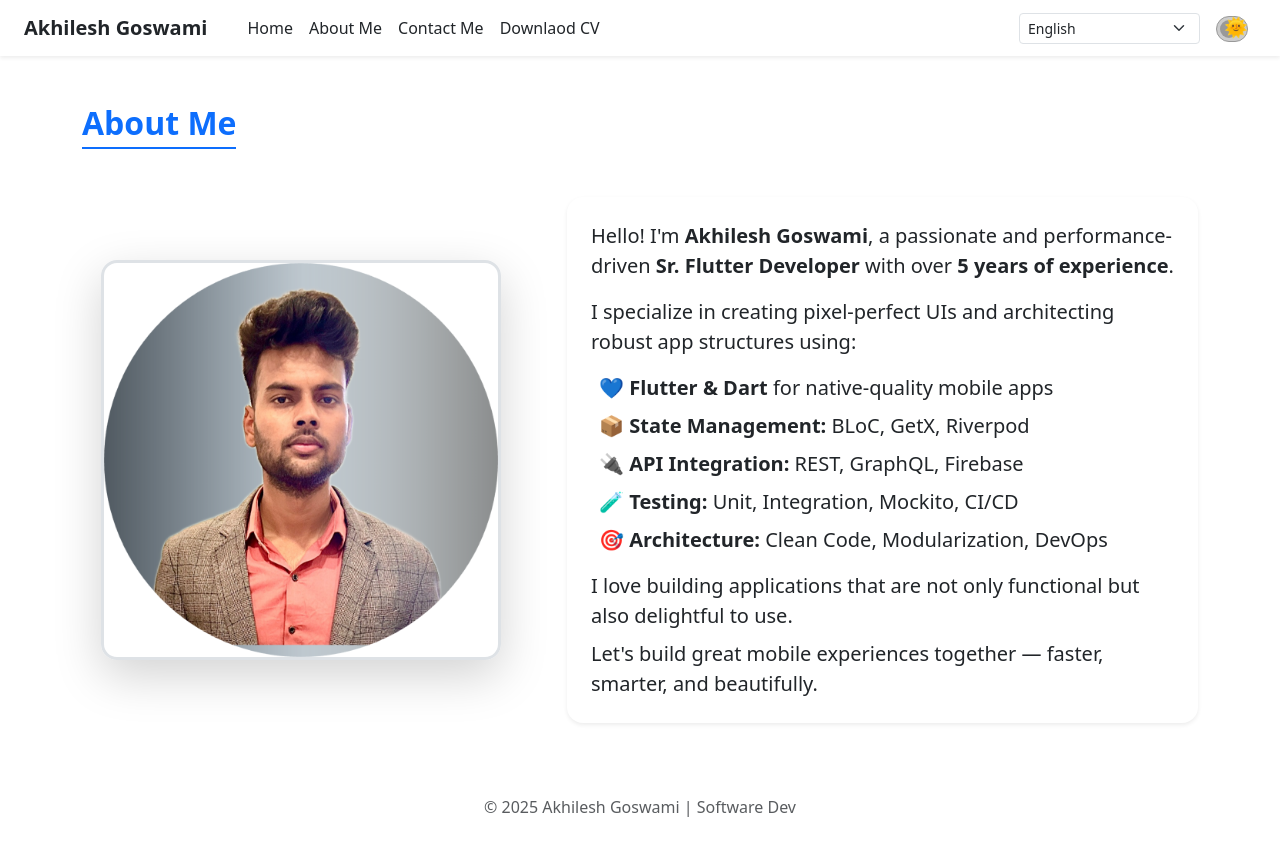
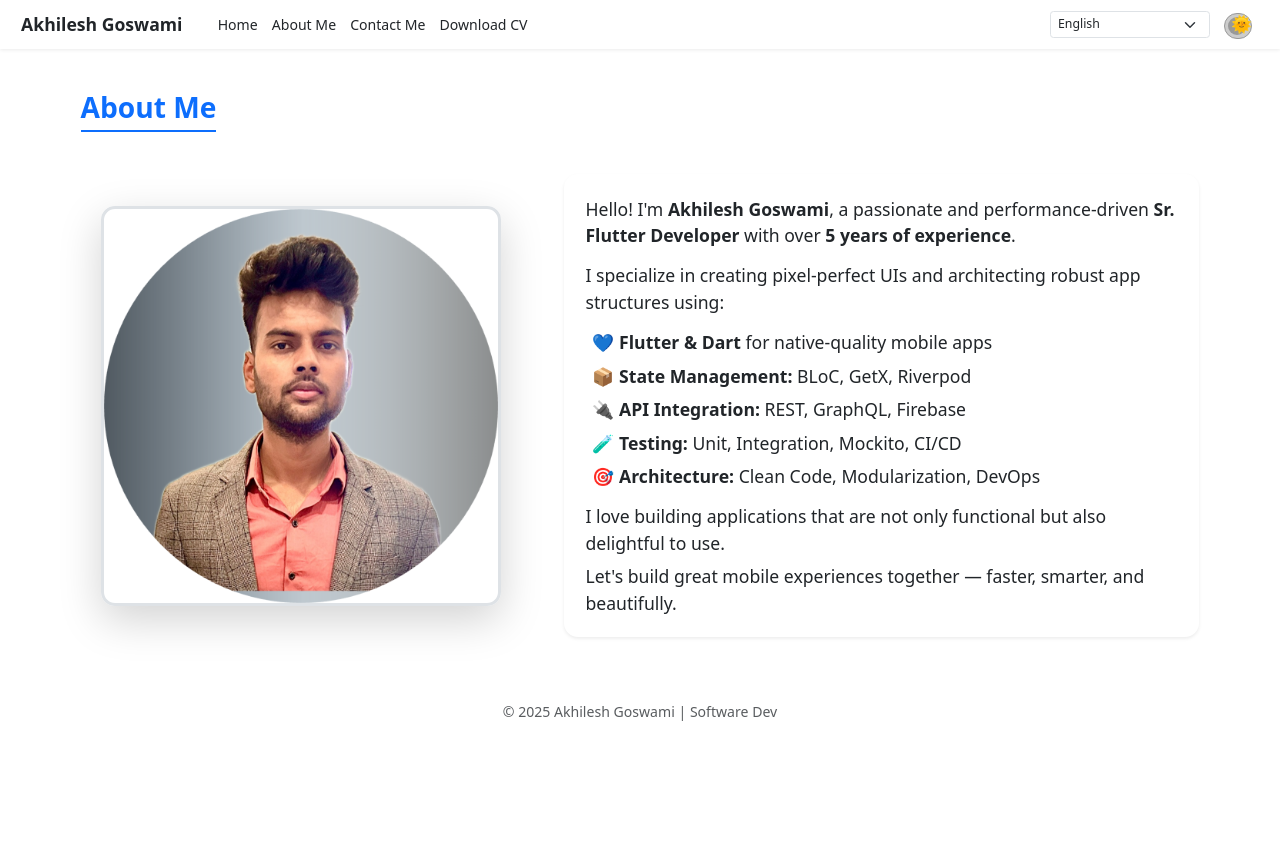
Before and after one commit to akhileshgoswami/portfolio_flask, a Flask app: page /about in a window 1280 px wide. After the commit the page ends 721 px from the top, so only its background shows below. Run offline with Flask 3, Linux system fonts and the light colour scheme; some libraries are stand-ins or nearby versions.

Commit message:
updated code fixed nav bar

```diff
--- a/templates/index.html
+++ b/templates/index.html
@@ -10,7 +10,7 @@
         opacity: 0.1;
         z-index: 1;
       "></div>
-  <div class="position-relative" style="z-index: 2; padding: 2rem; color: var(--hero-text-color);">
+  <div class="position-relative" style="z-index: 2; padding: 2rem;">
     <h1 class="display-4 fw-bold" data-translate="index_hero_greeting">
       👋 Hi, I'm Akhilesh Goswami
     </h1>
--- a/templates/navbar.html
+++ b/templates/navbar.html
@@ -1,10 +1,14 @@
 <!DOCTYPE html>
 <html lang="en" data-theme="light">
+
 <head>
   <meta charset="UTF-8" />
   <meta name="viewport" content="width=device-width, initial-scale=1" />
   <title>Akhilesh Goswami</title>
+
+  <!-- Bootstrap CSS -->
   <link href="https://cdn.jsdelivr.net/npm/bootstrap@5.3.3/dist/css/bootstrap.min.css" rel="stylesheet" />
+
   <style>
     :root {
       --text-color: #212529;
@@ -12,45 +16,98 @@
       --border-color: #0d6efd;
       --nav-bg: #ffffff;
     }
+
     [data-theme="dark"] {
       --text-color: #f1f1f1;
       --card-bg: #1e1e1e;
       --border-color: #ffc107;
       --nav-bg: #1e1e1e;
     }
+
+    html {
+      font-size: clamp(14px, 1.1vw, 18px);
+    }
+
     body {
       background-color: var(--card-bg);
       color: var(--text-color);
     }
-    .navbar, .navbar a, .navbar .nav-link, .navbar-brand {
+
+    .navbar,
+    .navbar a,
+    .navbar .nav-link,
+    .navbar-brand {
       background-color: var(--nav-bg) !important;
       color: var(--text-color) !important;
     }
-    .custom-toggle { width: 50px; height: 26px; background-color: #ccc; border-radius: 30px; border: 1px solid #999; appearance: none; position: relative; cursor: pointer; }
-    .custom-toggle:checked { background-color: var(--border-color); }
-    .custom-toggle:focus { outline: none; }
-    #themeIcon { font-size: 1.2rem; pointer-events: none; }
-    iframe[id^="goog-gt-"] { visibility: hidden; width: 0; height: 0; border: none; }
-    #languageSwitcher option { padding-left: 5px; }
-    #selectedLanguageDisplay { margin-left: 10px; font-weight: 500; }
+
+    #togglerIcon {
+      font-size: 1.8rem;
+      color: var(--text-color);
+    }
+
+    .custom-toggle {
+      width: 50px;
+      height: 26px;
+      background-color: #ccc;
+      border-radius: 30px;
+      border: 1px solid #999;
+      appearance: none;
+      position: relative;
+      cursor: pointer;
+    }
+
+    .custom-toggle:checked {
+      background-color: var(--border-color);
+    }
+
+    .custom-toggle:focus {
+      outline: none;
+    }
+
+    #themeIcon {
+      font-size: 1.2rem;
+      pointer-events: none;
+    }
+
+    iframe[id^="goog-gt-"] {
+      visibility: hidden;
+      width: 0;
+      height: 0;
+      border: none;
+    }
+
+    #languageSwitcher option {
+      padding-left: 5px;
+    }
+
+    #google_translate_element {
+      visibility: hidden;
+      height: 0;
+    }
   </style>
 </head>
+
 <body>
-  <nav class="navbar navbar-expand-lg px-4 shadow-sm">
+  <!-- ✅ Navbar -->
+  <nav class="navbar navbar-expand-lg navbar-light px-4 shadow-sm">
     <a class="navbar-brand fw-bold" href="/">Akhilesh Goswami</a>
-    <button class="navbar-toggler" type="button" data-bs-toggle="collapse" data-bs-target="#navbarNavDropdown">
-      <span class="navbar-toggler-icon" style="filter: invert(1);"></span>
+    <button class="navbar-toggler" type="button" data-bs-toggle="collapse" data-bs-target="#navbarNav"
+      aria-controls="navbarNav" aria-expanded="false" aria-label="Toggle navigation" id="togglerBtn">
+      <span id="togglerIcon">☰</span>
     </button>
-    <div class="collapse navbar-collapse" id="navbarNavDropdown">
+
+    <div class="collapse navbar-collapse" id="navbarNav">
       <ul class="navbar-nav ms-3">
         <li class="nav-item"><a class="nav-link" href="/">Home</a></li>
         <li class="nav-item"><a class="nav-link" href="/about">About Me</a></li>
         <li class="nav-item"><a class="nav-link" href="/contact">Contact Me</a></li>
-        <li class="nav-item"><a class="nav-link" href="/view-cv">Downlaod CV</a></li>
+        <li class="nav-item"><a class="nav-link" href="/view-cv">Download CV</a></li>
       </ul>
+
+      <!-- Theme & Language Switcher -->
       <div class="ms-auto d-flex align-items-center gap-3">
         <select id="languageSwitcher" class="form-select form-select-sm notranslate" onchange="translateLanguage(this)">
-          <option value="en">English</option>
           <option value="af">Afrikaans</option>
           <option value="sq">Albanian</option>
           <option value="am">Amharic</option>
@@ -71,6 +128,7 @@
           <option value="cs">Czech</option>
           <option value="da">Danish</option>
           <option value="nl">Dutch</option>
+          <option value="en">English</option>
           <option value="eo">Esperanto</option>
           <option value="et">Estonian</option>
           <option value="fi">Finnish</option>
@@ -94,13 +152,13 @@
           <option value="ga">Irish</option>
           <option value="it">Italian</option>
           <option value="ja">Japanese</option>
-          <option value="jv">Javanese</option>
+          <option value="jw">Javanese</option>
           <option value="kn">Kannada</option>
           <option value="kk">Kazakh</option>
           <option value="km">Khmer</option>
           <option value="rw">Kinyarwanda</option>
           <option value="ko">Korean</option>
-          <option value="ku">Kurdish</option>
+          <option value="ku">Kurdish (Kurmanji)</option>
           <option value="ky">Kyrgyz</option>
           <option value="lo">Lao</option>
           <option value="la">Latin</option>
@@ -159,30 +217,29 @@
           <option value="yi">Yiddish</option>
           <option value="yo">Yoruba</option>
           <option value="zu">Zulu</option>
+          <!-- Add more as needed -->
         </select>
 
         <div class="form-check form-switch position-relative">
           <input class="form-check-input custom-toggle" type="checkbox" id="themeSwitch" />
-          <label class="form-check-label position-absolute top-50 start-50 translate-middle" for="themeSwitch" id="themeIcon">🌞</label>
+          <label class="form-check-label position-absolute top-50 start-50 translate-middle" for="themeSwitch"
+            id="themeIcon">🌞</label>
         </div>
       </div>
     </div>
   </nav>
 
-  <div id="google_translate_element" style="visibility:hidden; height:0;"></div>
+  <!-- Google Translate Hidden Container -->
+  <div id="google_translate_element"></div>
 
+  <!-- ✅ JavaScript Logic -->
   <script>
-    function updateLangDisplay(lang) {
-      const select = document.getElementById("languageSwitcher");
-      const selectedText = select.options[select.selectedIndex].text;
-      document.title = "Language: " + selectedText;
-    }
-
+    const savedTheme = localStorage.getItem('theme') || 'light';
+    document.documentElement.setAttribute('data-theme', savedTheme);
+  </script>
+  <script>
     function googleTranslateElementInit() {
-      new google.translate.TranslateElement({
-        pageLanguage: 'en',
-        autoDisplay: false
-      }, 'google_translate_element');
+      new google.translate.TranslateElement({ pageLanguage: 'en' }, 'google_translate_element');
     }
 
     function translateLanguage(select) {
@@ -193,15 +250,37 @@
     }
 
     document.addEventListener('DOMContentLoaded', () => {
+      const togglerIcon = document.getElementById('togglerIcon');
+      const collapseTarget = document.getElementById('navbarNav');
+      const navLinks = document.querySelectorAll('.navbar-nav .nav-link');
+
+      collapseTarget.addEventListener('show.bs.collapse', () => {
+        togglerIcon.textContent = '✖';
+      });
+
+      collapseTarget.addEventListener('hide.bs.collapse', () => {
+        togglerIcon.textContent = '☰';
+      });
+
+      // Close navbar when clicking a link (mobile only)
+      navLinks.forEach(link => {
+        link.addEventListener('click', () => {
+          const collapseInstance = bootstrap.Collapse.getInstance(collapseTarget);
+          if (collapseInstance) {
+            collapseInstance.hide();
+          }
+        });
+      });
+
+      // Restore language
       const savedLang = localStorage.getItem('selectedLang') || 'en';
       const switcher = document.getElementById('languageSwitcher');
       switcher.value = savedLang;
-      updateLangDisplay(savedLang);
 
+      // Restore theme
       const themeSwitch = document.getElementById('themeSwitch');
       const themeIcon = document.getElementById('themeIcon');
       const savedTheme = localStorage.getItem('theme');
-
       if (savedTheme === 'dark') {
         document.documentElement.setAttribute('data-theme', 'dark');
         themeSwitch.checked = true;
@@ -217,7 +296,13 @@
     });
   </script>
 
+
+
+  <!-- Google Translate JS -->
   <script src="//translate.google.com/translate_a/element.js?cb=googleTranslateElementInit"></script>
-  <script src="https://cdn.jsdelivr.net/npm/bootstrap@5.3.3/dist/js/bootstrap.bundle.min.js"></script>
+  <!-- Bootstrap JS -->
+  <script src="https://cdn.jsdelivr.net/npm/bootstrap@5.3.7/dist/js/bootstrap.bundle.min.js"
+    integrity="sha384-ndDqU0Gzau9qJ1lfW4pNLlhNTkCfHzAVBReH9diLvGRem5+R9g2FzA8ZGN954O5Q"></script>
 </body>
+
 </html>
```
